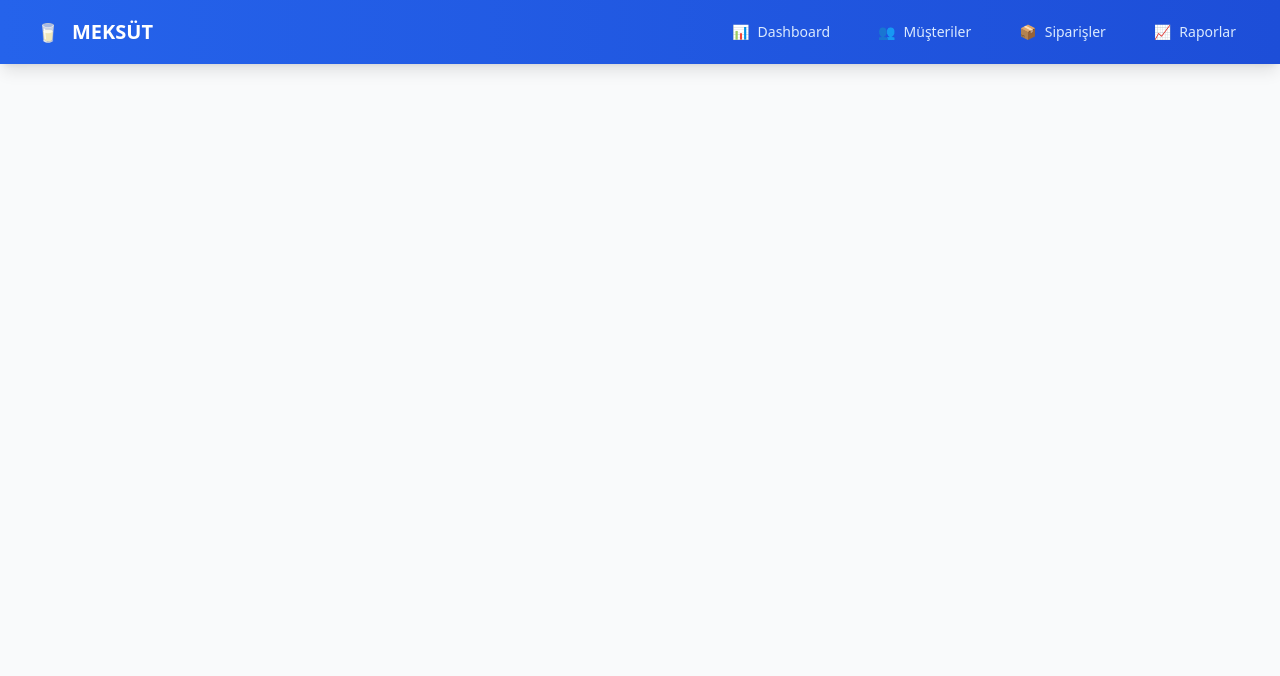
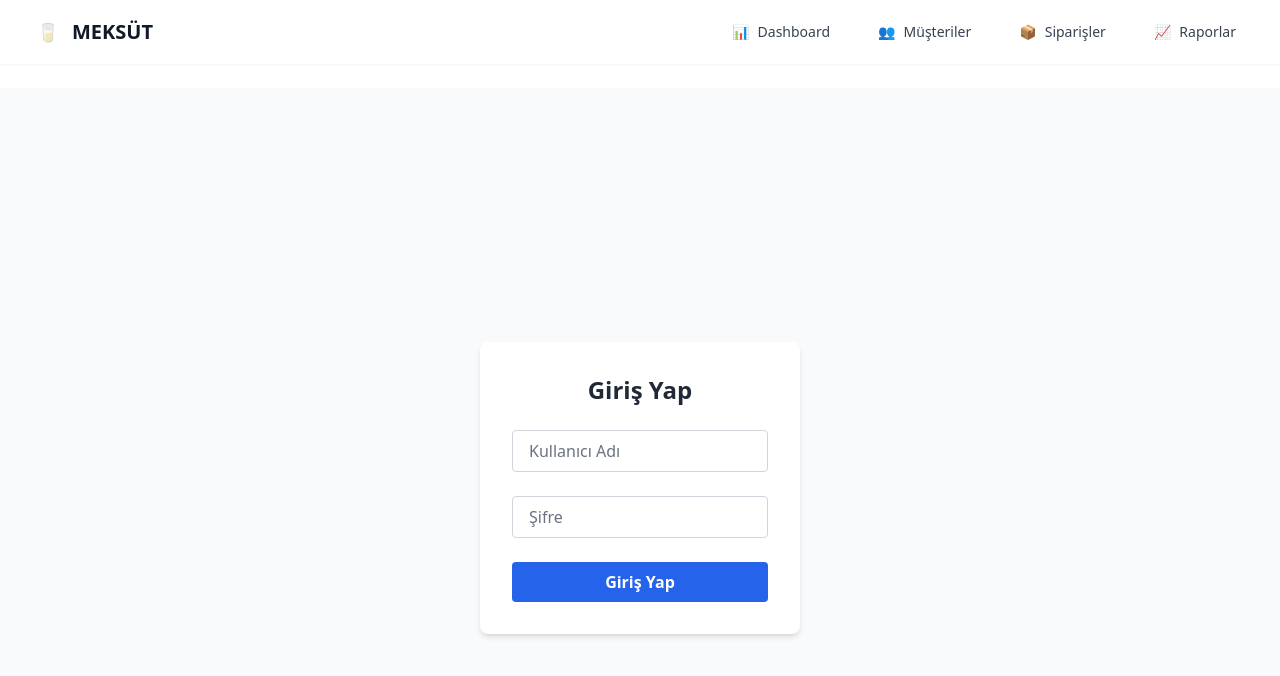
Before and after one commit to astopaal/meksut-order-management, a React (Vite) app: page /login in a window 1280 px wide. Shown: the top 676 px of the page. Built offline with nearby package versions, Linux system fonts and the light colour scheme.

Commit message:
add : basic frontend login

```diff
--- a/src/App.tsx
+++ b/src/App.tsx
@@ -1,5 +1,5 @@
-import React, { useState } from 'react';
-import { BrowserRouter as Router, Routes, Route, Link, useLocation, useNavigate } from 'react-router-dom';
+import React, { useState, useEffect } from 'react';
+import { BrowserRouter as Router, Routes, Route, Link, useLocation, useNavigate, Navigate } from 'react-router-dom';
 import CustomerList from './features/customers/CustomerList';
 import CustomerForm from './features/customers/CustomerForm';
 import CustomerDetail from './features/customers/CustomerDetail';
@@ -10,114 +10,76 @@ import Reports from './features/reports/Reports';
 import type { Customer, OrderWithCustomer, CustomerFormData, OrderFormData } from './types';
 import { customerAPI, orderAPI } from './services/api';
 
-const Navigation: React.FC = () => {
+// Basit Auth Context
+const AuthContext = React.createContext<{ isLoggedIn: boolean; login: (u: string, p: string) => boolean; logout: () => void }>({ isLoggedIn: false, login: () => false, logout: () => {} });
+
+const AuthProvider: React.FC<{ children: React.ReactNode }> = ({ children }) => {
+  const [isLoggedIn, setIsLoggedIn] = useState(() => localStorage.getItem('isLoggedIn') === 'true');
+
+  const login = (username: string, password: string) => {
+    if (username === 'coban52' && password === '123456yy11q') {
+      setIsLoggedIn(true);
+      localStorage.setItem('isLoggedIn', 'true');
+      return true;
+    }
+    return false;
+  };
+  const logout = () => {
+    setIsLoggedIn(false);
+    localStorage.removeItem('isLoggedIn');
+  };
+  return <AuthContext.Provider value={{ isLoggedIn, login, logout }}>{children}</AuthContext.Provider>;
+};
+
+// Protected Route
+const ProtectedRoute: React.FC<{ children: React.ReactNode }> = ({ children }) => {
+  const { isLoggedIn } = React.useContext(AuthContext);
   const location = useLocation();
-  const [isMenuOpen, setIsMenuOpen] = useState(false);
+  if (!isLoggedIn) {
+    return <Navigate to="/login" state={{ from: location }} replace />;
+  }
+  return <>{children}</>;
+};
 
-  const isActive = (path: string) => {
-    return location.pathname === path;
+// Login Page
+const LoginPage: React.FC = () => {
+  const { login } = React.useContext(AuthContext);
+  const [username, setUsername] = useState('');
+  const [password, setPassword] = useState('');
+  const [error, setError] = useState('');
+  const navigate = useNavigate();
+
+  const handleSubmit = (e: React.FormEvent) => {
+    e.preventDefault();
+    if (login(username, password)) {
+      navigate('/');
+    } else {
+      setError('Kullanıcı adı veya şifre hatalı');
+    }
   };
 
-  const toggleMenu = () => {
-    setIsMenuOpen(!isMenuOpen);
-  };
-
-  const closeMenu = () => {
-    setIsMenuOpen(false);
-  };
-
-  const navItems = [
-    { path: '/', label: 'Dashboard', icon: '📊' },
-    { path: '/customers', label: 'Müşteriler', icon: '👥' },
-    { path: '/orders', label: 'Siparişler', icon: '📦' },
-    { path: '/reports', label: 'Raporlar', icon: '📈' },
-  ];
-
   return (
-    <nav className="bg-gradient-to-r from-blue-600 to-blue-700 shadow-lg">
-      <div className="max-w-7xl mx-auto px-4 sm:px-6 lg:px-8">
-        <div className="flex justify-between h-16">
-          <div className="flex items-center">
-            <div className="flex-shrink-0 flex items-center">
-              <div className="flex items-center space-x-2">
-                <div className="w-8 h-8 rounded-full flex items-center justify-center">
-                  <span className="text-lg">🥛</span>
-                </div>
-                <h1 className="text-xl font-bold text-white">MEKSÜT</h1>
-              </div>
-            </div>
-          </div>
-
-          {/* Desktop Navigation */}
-          <div className="hidden md:flex md:items-center md:space-x-6">
-            {navItems.map((item) => (
-              <Link
-                key={item.path}
-                to={item.path}
-                className={`inline-flex items-center px-3 py-2 rounded-lg text-sm font-medium transition-all duration-200 ${
-                  isActive(item.path)
-                    ? 'bg-white bg-opacity-20 text-white shadow-md'
-                    : 'text-blue-100 hover:bg-white hover:bg-opacity-10 hover:text-white'
-                }`}
-              >
-                <span className="mr-2">{item.icon}</span>
-                {item.label}
-              </Link>
-            ))}
-          </div>
-
-          {/* Mobile menu button */}
-          <div className="md:hidden flex items-center">
-            <button
-              onClick={toggleMenu}
-              className="inline-flex items-center justify-center p-2 rounded-lg text-blue-100 hover:text-white hover:bg-white hover:bg-opacity-10 transition-all duration-200"
-              aria-expanded="false"
-            >
-              <span className="sr-only">Ana menüyü aç</span>
-              <svg
-                className={`${isMenuOpen ? 'hidden' : 'block'} h-6 w-6`}
-                xmlns="http://www.w3.org/2000/svg"
-                fill="none"
-                viewBox="0 0 24 24"
-                stroke="currentColor"
-              >
-                <path strokeLinecap="round" strokeLinejoin="round" strokeWidth={2} d="M4 6h16M4 12h16M4 18h16" />
-              </svg>
-              <svg
-                className={`${isMenuOpen ? 'block' : 'hidden'} h-6 w-6`}
-                xmlns="http://www.w3.org/2000/svg"
-                fill="none"
-                viewBox="0 0 24 24"
-                stroke="currentColor"
-              >
-                <path strokeLinecap="round" strokeLinejoin="round" strokeWidth={2} d="M6 18L18 6M6 6l12 12" />
-              </svg>
-            </button>
-          </div>
-        </div>
-      </div>
-
-      {/* Mobile menu */}
-      <div className={`${isMenuOpen ? 'block' : 'hidden'} md:hidden bg-blue-700`}>
-        <div className="px-2 pt-2 pb-3 space-y-1">
-          {navItems.map((item) => (
-            <Link
-              key={item.path}
-              to={item.path}
-              onClick={closeMenu}
-              className={`block px-3 py-3 rounded-lg text-base font-medium transition-all duration-200 ${
-                isActive(item.path)
-                  ? 'bg-white bg-opacity-20 text-white shadow-md'
-                  : 'text-blue-100 hover:bg-white hover:bg-opacity-10 hover:text-white'
-              }`}
-            >
-              <span className="mr-3">{item.icon}</span>
-              {item.label}
-            </Link>
-          ))}
-        </div>
-      </div>
-    </nav>
+    <div className="min-h-screen flex items-center justify-center bg-gray-50">
+      <form onSubmit={handleSubmit} className="bg-white p-8 rounded-lg shadow-md w-full max-w-xs space-y-6">
+        <h2 className="text-2xl font-bold text-center text-gray-800">Giriş Yap</h2>
+        <input
+          type="text"
+          placeholder="Kullanıcı Adı"
+          value={username}
+          onChange={e => setUsername(e.target.value)}
+          className="w-full px-4 py-2 border border-gray-300 rounded focus:outline-none focus:ring-2 focus:ring-blue-500"
+        />
+        <input
+          type="password"
+          placeholder="Şifre"
+          value={password}
+          onChange={e => setPassword(e.target.value)}
+          className="w-full px-4 py-2 border border-gray-300 rounded focus:outline-none focus:ring-2 focus:ring-blue-500"
+        />
+        {error && <div className="text-red-600 text-sm text-center">{error}</div>}
+        <button type="submit" className="w-full bg-blue-600 text-white py-2 rounded font-semibold hover:bg-blue-700 transition">Giriş Yap</button>
+      </form>
+    </div>
   );
 };
 
@@ -409,12 +371,133 @@ const OrderFormPage: React.FC = () => {
   );
 };
 
-function App() {
+const Navigation: React.FC = () => {
+  const location = useLocation();
+  const [isMenuOpen, setIsMenuOpen] = useState(false);
+  const { isLoggedIn, logout } = React.useContext(AuthContext);
+
+  const isActive = (path: string) => {
+    return location.pathname === path;
+  };
+
+  const toggleMenu = () => {
+    setIsMenuOpen(!isMenuOpen);
+  };
+
+  const closeMenu = () => {
+    setIsMenuOpen(false);
+  };
+
+  const navItems = [
+    { path: '/', label: 'Dashboard', icon: '📊' },
+    { path: '/customers', label: 'Müşteriler', icon: '👥' },
+    { path: '/orders', label: 'Siparişler', icon: '📦' },
+    { path: '/reports', label: 'Raporlar', icon: '📈' },
+  ];
+
   return (
-    <Router>
-      <div className="min-h-screen bg-gray-50">
-        <Navigation />
-        <main>
+    <nav className="bg-white shadow-sm mb-6">
+      <div className="max-w-7xl mx-auto px-4 sm:px-6 lg:px-8">
+        <div className="flex justify-between h-16">
+          <div className="flex items-center">
+            <div className="flex-shrink-0 flex items-center">
+              <div className="flex items-center space-x-2">
+                <div className="w-8 h-8 rounded-full flex items-center justify-center">
+                  <span className="text-lg">🥛</span>
+                </div>
+                <h1 className="text-xl font-bold text-gray-900">MEKSÜT</h1>
+              </div>
+            </div>
+          </div>
+
+          {/* Desktop Navigation */}
+          <div className="hidden md:flex md:items-center md:space-x-6">
+            {navItems.map((item) => (
+              <Link
+                key={item.path}
+                to={item.path}
+                className={`inline-flex items-center px-3 py-2 rounded-lg text-sm font-medium transition-all duration-200 ${
+                  isActive(item.path)
+                    ? 'bg-blue-600 text-white shadow-md'
+                    : 'text-gray-700 hover:bg-gray-100 hover:text-gray-900'
+                }`}
+              >
+                <span className="mr-2">{item.icon}</span>
+                {item.label}
+              </Link>
+            ))}
+          </div>
+
+          {/* Mobile menu button */}
+          <div className="md:hidden flex items-center">
+            <button
+              onClick={toggleMenu}
+              className="inline-flex items-center justify-center p-2 rounded-lg text-gray-700 hover:bg-gray-100 hover:text-gray-900 transition-all duration-200"
+              aria-expanded="false"
+            >
+              <span className="sr-only">Ana menüyü aç</span>
+              <svg
+                className={`${isMenuOpen ? 'hidden' : 'block'} h-6 w-6`}
+                xmlns="http://www.w3.org/2000/svg"
+                fill="none"
+                viewBox="0 0 24 24"
+                stroke="currentColor"
+              >
+                <path strokeLinecap="round" strokeLinejoin="round" strokeWidth={2} d="M4 6h16M4 12h16M4 18h16" />
+              </svg>
+              <svg
+                className={`${isMenuOpen ? 'block' : 'hidden'} h-6 w-6`}
+                xmlns="http://www.w3.org/2000/svg"
+                fill="none"
+                viewBox="0 0 24 24"
+                stroke="currentColor"
+              >
+                <path strokeLinecap="round" strokeLinejoin="round" strokeWidth={2} d="M6 18L18 6M6 6l12 12" />
+              </svg>
+            </button>
+          </div>
+          {isLoggedIn && (
+            <button
+              onClick={logout}
+              className="ml-4 px-3 py-1 rounded bg-red-100 text-red-700 hover:bg-red-200 text-sm font-semibold"
+            >
+              Çıkış
+            </button>
+          )}
+        </div>
+      </div>
+
+      {/* Mobile menu */}
+      <div className={`${isMenuOpen ? 'block' : 'hidden'} md:hidden bg-blue-700`}>
+        <div className="px-2 pt-2 pb-3 space-y-1">
+          {navItems.map((item) => (
+            <Link
+              key={item.path}
+              to={item.path}
+              onClick={closeMenu}
+              className={`block px-3 py-3 rounded-lg text-base font-medium transition-all duration-200 ${
+                isActive(item.path)
+                  ? 'bg-white bg-opacity-20 text-white shadow-md'
+                  : 'text-blue-100 hover:bg-white hover:bg-opacity-10 hover:text-white'
+              }`}
+            >
+              <span className="mr-3">{item.icon}</span>
+              {item.label}
+            </Link>
+          ))}
+        </div>
+      </div>
+    </nav>
+  );
+};
+
+const AppRouter: React.FC = () => (
+  <Routes>
+    <Route path="/login" element={<LoginPage />} />
+    <Route
+      path="/*"
+      element={
+        <ProtectedRoute>
           <Routes>
             <Route path="/" element={<DashboardPage />} />
             <Route path="/customers" element={<CustomersPage />} />
@@ -424,10 +507,19 @@ function App() {
             <Route path="/orders/new" element={<OrderFormPage />} />
             <Route path="/reports" element={<ReportsPage />} />
           </Routes>
-        </main>
-      </div>
+        </ProtectedRoute>
+      }
+    />
+  </Routes>
+);
+
+const App: React.FC = () => (
+  <AuthProvider>
+    <Router>
+      <Navigation />
+      <AppRouter />
     </Router>
-  );
-}
+  </AuthProvider>
+);
 
 export default App;
```
Also changed, not shown: src/features/customers/CustomerList.tsx (+1 -13 lines).
